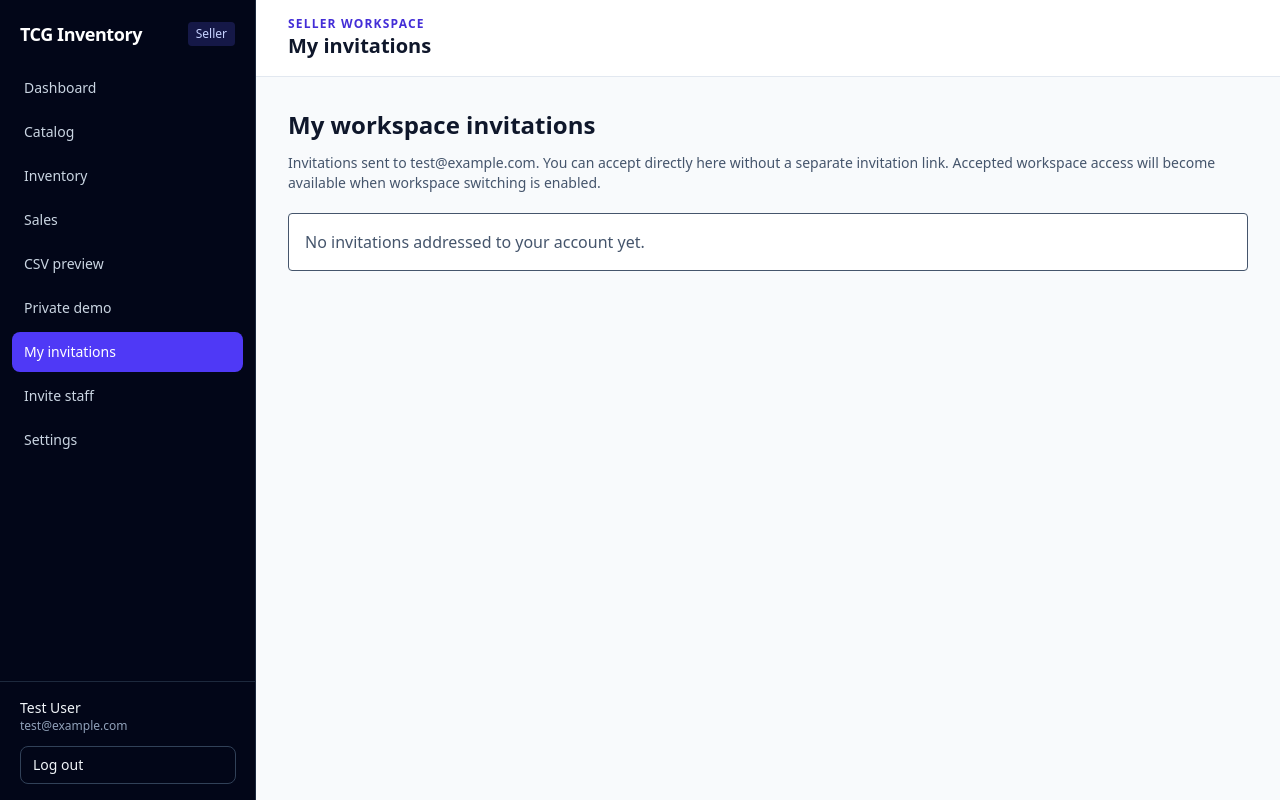
After one commit to ariffasyraf-11/tcg-inventory, a Laravel app: page /workspace/invitations/inbox in a window 1280 px wide. The commit adds this page. Run offline with Laravel 12, Linux system fonts and the light colour scheme; a user stored in the database is signed in; data comes from the database, SQL or seed files in the repository; data that the repository does not hold is empty; style sheets or scripts are compiled from the project's sources.

Commit message:
Phase 6.5D3: product editing with workspace-scoped role policy (#20)
* feat: product editing and workspace-scoped catalog edit role policy

* feat: expose product editing role selector in workspace settings

* fix: apply default catalog edit role to newly created workspace models

* fix: recipient invitation inbox with secure accept and decline actions

* feat: add invitation inbox and owner invitation links to sidebar

* style: sort settings controller imports for Pint

```diff
--- a/app/Http/Controllers/WorkspaceInvitationController.php
+++ b/app/Http/Controllers/WorkspaceInvitationController.php
@@ -22,6 +22,49 @@ class WorkspaceInvitationController extends Controller
             'workspace' => $workspace,
             'invitations' => WorkspaceInvitation::where('workspace_id', $workspace->id)->latest()->get(),
         ]);
+    }
+
+    public function inbox(Request $request): View
+    {
+        $email = Str::lower(trim($request->user()->email));
+
+        return view('workspaces.invitation-inbox', [
+            'invitations' => WorkspaceInvitation::query()
+                ->where('email', $email)
+                ->with('workspace:id,name')
+                ->latest()
+                ->paginate(20),
+        ]);
+    }
+
+    public function acceptFromInbox(Request $request, WorkspaceInvitation $invitation): RedirectResponse
+    {
+        DB::transaction(function () use ($request, $invitation): void {
+            $invitation = WorkspaceInvitation::whereKey($invitation->id)->lockForUpdate()->firstOrFail();
+            abort_unless(hash_equals($invitation->email, Str::lower(trim($request->user()->email))), 404);
+            abort_if($invitation->accepted_at || $invitation->revoked_at || $invitation->expires_at->isPast(), 404);
+            abort_if($invitation->workspace->is_demo || $invitation->workspace->owner_user_id === $request->user()->id, 403);
+
+            WorkspaceMembership::updateOrCreate(
+                ['workspace_id' => $invitation->workspace_id, 'user_id' => $request->user()->id],
+                ['role' => $invitation->role]
+            );
+            $invitation->update(['accepted_at' => now()]);
+        });
+
+        return to_route('workspace-invitations.inbox')->with('status', 'Invitation accepted. Workspace switching will be available in a later update.');
+    }
+
+    public function declineFromInbox(Request $request, WorkspaceInvitation $invitation): RedirectResponse
+    {
+        DB::transaction(function () use ($request, $invitation): void {
+            $invitation = WorkspaceInvitation::whereKey($invitation->id)->lockForUpdate()->firstOrFail();
+            abort_unless(hash_equals($invitation->email, Str::lower(trim($request->user()->email))), 404);
+            abort_if($invitation->accepted_at || $invitation->revoked_at || $invitation->expires_at->isPast(), 404);
+            $invitation->update(['revoked_at' => now()]);
+        });
+
+        return to_route('workspace-invitations.inbox')->with('status', 'Invitation declined.');
     }
 
     public function store(Request $request): RedirectResponse
--- a/app/Models/Workspace.php
+++ b/app/Models/Workspace.php
@@ -8,7 +8,7 @@ use Illuminate\Database\Eloquent\Relations\HasMany;
 
 class Workspace extends Model
 {
-    protected $fillable = ['owner_user_id', 'name', 'is_demo', 'single_sku_enabled'];
+    protected $fillable = ['owner_user_id', 'name', 'is_demo', 'single_sku_enabled', 'catalog_edit_role'];
 
     protected function casts(): array
     {
--- a/app/Support/WorkspaceAccess.php
+++ b/app/Support/WorkspaceAccess.php
@@ -31,7 +31,11 @@ class WorkspaceAccess
         return match ($ability) {
             'view' => in_array($role, ['owner', 'manager', 'inventory_operator', 'viewer'], true),
             'stock' => in_array($role, ['owner', 'manager', 'inventory_operator'], true),
-            'catalog', 'sales' => in_array($role, ['owner', 'manager'], true),
+            'catalog' => in_array($role, ['owner', 'manager'], true),
+            'catalog_edit' => $role === 'owner'
+                || ($role === 'manager' && in_array($workspace->catalog_edit_role ?? 'manager', ['manager', 'inventory_operator'], true))
+                || ($role === 'inventory_operator' && $workspace->catalog_edit_role === 'inventory_operator'),
+            'sales' => in_array($role, ['owner', 'manager'], true),
             'manage' => $role === 'owner',
             default => false,
         };
--- /dev/null
+++ b/resources/views/catalog/edit.blade.php
@@ -0,0 +1 @@
+<!DOCTYPE html><html lang="en"><head><meta charset="UTF-8"><meta name="viewport" content="width=device-width, initial-scale=1"><title>Edit product · TCG Inventory</title>@vite(['resources/css/app.css', 'resources/js/app.js'])</head><body class="bg-slate-50"><x-app-shell title="Edit product"><a href="{{ route('catalog.index') }}" class="text-indigo-700 underline">Back to catalog</a><h1 class="my-5 text-2xl font-bold">Edit product information</h1><p class="mb-4 text-sm text-slate-600">Edit the product name and visibility. Product type, SKU and variant identity are preserved to protect stock history.</p>@if($errors->any())<div role="alert">@foreach($errors->all() as $error)<p>{{ $error }}</p>@endforeach</div>@endif<form method="POST" action="{{ route('catalog.update', $product) }}" class="max-w-xl space-y-4 rounded-xl border bg-white p-6">@csrf @method('PATCH')<label class="block">Product name<input name="name" required maxlength="255" value="{{ old('name', $product->name) }}" class="mt-1 block w-full rounded border p-2"></label><label class="block">Visibility<select name="active" class="mt-1 block w-full rounded border p-2"><option value="1" @selected(old('active', $product->active) == 1)>Active</option><option value="0" @selected(old('active', $product->active) == 0)>Inactive</option></select></label><button class="rounded bg-indigo-700 px-4 py-2 text-white">Save changes</button></form></x-app-shell></body></html>
--- a/resources/views/catalog/index.blade.php
+++ b/resources/views/catalog/index.blade.php
@@ -66,7 +66,7 @@
                 @forelse ($products as $product)
                     @foreach ($product->variants as $variant)
                         <tr>
-                            <td class="p-4"><div class="flex flex-col gap-2">@if($product->image_path)<img src="{{ route('catalog.image.show', $product) }}" alt="{{ $product->name }} image" loading="lazy" class="h-20 w-20 rounded-lg border object-cover">@else<div class="flex h-20 w-20 items-center justify-center rounded-lg bg-slate-100 text-xs text-slate-500">No image</div>@endif<form action="{{ route('catalog.image.store', $product) }}" method="POST" enctype="multipart/form-data" class="space-y-1">@csrf<label class="block text-xs">Image<input name="image" type="file" accept="image/jpeg,image/png,image/webp,image/gif" required class="block w-40 text-xs"></label><button class="rounded bg-slate-800 px-2 py-1 text-xs text-white">Upload</button></form>@if($product->image_path)<form action="{{ route('catalog.image.destroy', $product) }}" method="POST">@csrf @method('DELETE')<button class="text-xs text-red-700 underline">Remove image</button></form>@endif</div></td><td class="p-4 font-semibold">{{ $product->name }}</td>
+                            <td class="p-4"><div class="flex flex-col gap-2">@if($product->image_path)<img src="{{ route('catalog.image.show', $product) }}" alt="{{ $product->name }} image" loading="lazy" class="h-20 w-20 rounded-lg border object-cover">@else<div class="flex h-20 w-20 items-center justify-center rounded-lg bg-slate-100 text-xs text-slate-500">No image</div>@endif<form action="{{ route('catalog.image.store', $product) }}" method="POST" enctype="multipart/form-data" class="space-y-1">@csrf<label class="block text-xs">Image<input name="image" type="file" accept="image/jpeg,image/png,image/webp,image/gif" required class="block w-40 text-xs"></label><button class="rounded bg-slate-800 px-2 py-1 text-xs text-white">Upload</button></form>@if($product->image_path)<form action="{{ route('catalog.image.destroy', $product) }}" method="POST">@csrf @method('DELETE')<button class="text-xs text-red-700 underline">Remove image</button></form>@endif</div></td><td class="p-4 font-semibold">{{ $product->name }} <a class="ml-2 text-xs font-normal text-indigo-700 underline" href="{{ route('catalog.edit', $product) }}">Edit</a></td>
                             <td class="p-4">{{ ucfirst($product->type) }}</td>
                             <td class="p-4">{{ $variant->sku ?: 'No SKU' }}</td>
                             <td class="p-4">{{ collect([$variant->condition, $variant->language, $variant->finish, $variant->card_number, $variant->sealed_format])->filter()->join(' · ') ?: 'Standard' }}</td>
--- a/resources/views/components/app-shell.blade.php
+++ b/resources/views/components/app-shell.blade.php
@@ -14,6 +14,8 @@
                 ['sales.index', 'Sales', 'sales.*'],
                 ['imports.index', 'CSV preview', 'imports.*'],
                 ['demo.persistent', 'Private demo', 'demo.persistent*'],
+                ['workspace-invitations.inbox', 'My invitations', 'workspace-invitations.inbox*'],
+                ['workspace-invitations.index', 'Invite staff', 'workspace-invitations.index'],
                 ['settings.index', 'Settings', 'settings.*'],
             ] as [$route, $label, $pattern])
                 <a href="{{ route($route) }}" @if(request()->routeIs($pattern)) aria-current="page" @endif
--- /dev/null
+++ b/resources/views/workspaces/invitation-inbox.blade.php
@@ -0,0 +1,13 @@
+<!DOCTYPE html>
+<html lang="en"><head><meta charset="UTF-8"><meta name="viewport" content="width=device-width, initial-scale=1"><title>My invitations · TCG Inventory</title>@vite(['resources/css/app.css', 'resources/js/app.js'])</head>
+<body class="bg-slate-50"><x-app-shell title="My invitations">
+<h1 class="mb-3 text-2xl font-bold">My workspace invitations</h1>
+<p class="mb-5 text-sm text-slate-600">Invitations sent to {{ auth()->user()->email }}. You can accept directly here without a separate invitation link. Accepted workspace access will become available when workspace switching is enabled.</p>
+@if(session('status'))<p role="status" class="mb-4 rounded bg-emerald-50 p-3">{{ session('status') }}</p>@endif
+<ul class="space-y-3">@forelse($invitations as $invitation)
+<li class="rounded-xl border bg-white p-4"><div class="font-semibold">{{ $invitation->workspace->name }}</div><p class="text-sm text-slate-600">Role: {{ str_replace('_', ' ', $invitation->role) }} · @if($invitation->accepted_at)Accepted@elseif($invitation->revoked_at)Declined or revoked@elseif($invitation->expires_at->isPast())Expired@else Pending · expires {{ $invitation->expires_at->format('Y-m-d') }}@endif</p>
+@if(! $invitation->accepted_at && ! $invitation->revoked_at && $invitation->expires_at->isFuture())
+<div class="mt-3 flex gap-3"><form method="POST" action="{{ route('workspace-invitations.inbox.accept', $invitation) }}">@csrf<button class="rounded bg-indigo-700 px-3 py-2 text-sm text-white">Accept</button></form><form method="POST" action="{{ route('workspace-invitations.inbox.decline', $invitation) }}">@csrf<button class="rounded border px-3 py-2 text-sm">Decline</button></form></div>@endif</li>
+@empty<li class="rounded border bg-white p-4 text-slate-600">No invitations addressed to your account yet.</li>@endforelse</ul>
+<div class="mt-5">{{ $invitations->links() }}</div>
+</x-app-shell></body></html>
--- a/routes/web.php
+++ b/routes/web.php
@@ -35,6 +35,9 @@ Route::middleware('auth')->group(function (): void {
     Route::get('/demo/database', [PersistentDemoController::class, 'index'])->name('demo.persistent');
     Route::post('/demo/database/change', [PersistentDemoController::class, 'change'])->name('demo.persistent.change');
     Route::post('/demo/database/reset', [PersistentDemoController::class, 'reset'])->name('demo.persistent.reset');
+    Route::get('/workspace/invitations/inbox', [WorkspaceInvitationController::class, 'inbox'])->name('workspace-invitations.inbox');
+    Route::post('/workspace/invitations/inbox/{invitation}/accept', [WorkspaceInvitationController::class, 'acceptFromInbox'])->name('workspace-invitations.inbox.accept');
+    Route::post('/workspace/invitations/inbox/{invitation}/decline', [WorkspaceInvitationController::class, 'declineFromInbox'])->name('workspace-invitations.inbox.decline');
     Route::get('/workspace/invitations', [WorkspaceInvitationController::class, 'index'])->name('workspace-invitations.index');
     Route::post('/workspace/invitations', [WorkspaceInvitationController::class, 'store'])->middleware('throttle:10,1')->name('workspace-invitations.store');
     Route::get('/workspace/invitations/accept/{token}', [WorkspaceInvitationController::class, 'show'])->name('workspace-invitations.show');
@@ -44,6 +47,7 @@ Route::middleware('auth')->group(function (): void {
     Route::patch('/settings/profile', [SettingsController::class, 'profile'])->name('settings.profile');
     Route::patch('/settings/password', [SettingsController::class, 'password'])->name('settings.password');
     Route::patch('/settings/workspace', [SettingsController::class, 'workspaceName'])->name('settings.workspace');
+    Route::patch('/settings/catalog-edit-role', [SettingsController::class, 'catalogEditRole'])->name('settings.catalog-edit-role');
     Route::patch('/settings/single-sku', [SettingsController::class, 'singleSku'])->name('settings.single-sku');
     Route::get('/inventory', [InventoryController::class, 'index'])->name('inventory.index');
     Route::get('/inventory/{item}', [InventoryController::class, 'show'])->name('inventory.show');
@@ -53,6 +57,8 @@ Route::middleware('auth')->group(function (): void {
     Route::get('/catalog/{product}/image', [ProductImageController::class, 'show'])->name('catalog.image.show');
     Route::post('/catalog/{product}/image', [ProductImageController::class, 'store'])->name('catalog.image.store');
     Route::delete('/catalog/{product}/image', [ProductImageController::class, 'destroy'])->name('catalog.image.destroy');
+    Route::get('/catalog/{product}/edit', [CatalogController::class, 'edit'])->name('catalog.edit');
+    Route::patch('/catalog/{product}', [CatalogController::class, 'update'])->name('catalog.update');
     Route::post('/catalog', [CatalogController::class, 'store'])->name('catalog.store');
 });
 
```
Also changed, not shown: app/Http/Controllers/CatalogController.php (+26 -0 lines), app/Http/Controllers/SettingsController.php (+14 -0 lines), docs/05-roadmap.md (+2 -2 lines), docs/23-workspace-collaboration-phase.md (+9 -3 lines), resources/views/settings/index.blade.php (+1 -1 lines), tests/Feature/InvitationInboxTest.php (added, +55 -0 lines), tests/Feature/ProductEditTest.php (added, +60 -0 lines), database/migrations/2026_11_17_000009_add_catalog_edit_role_setting.php (added).
